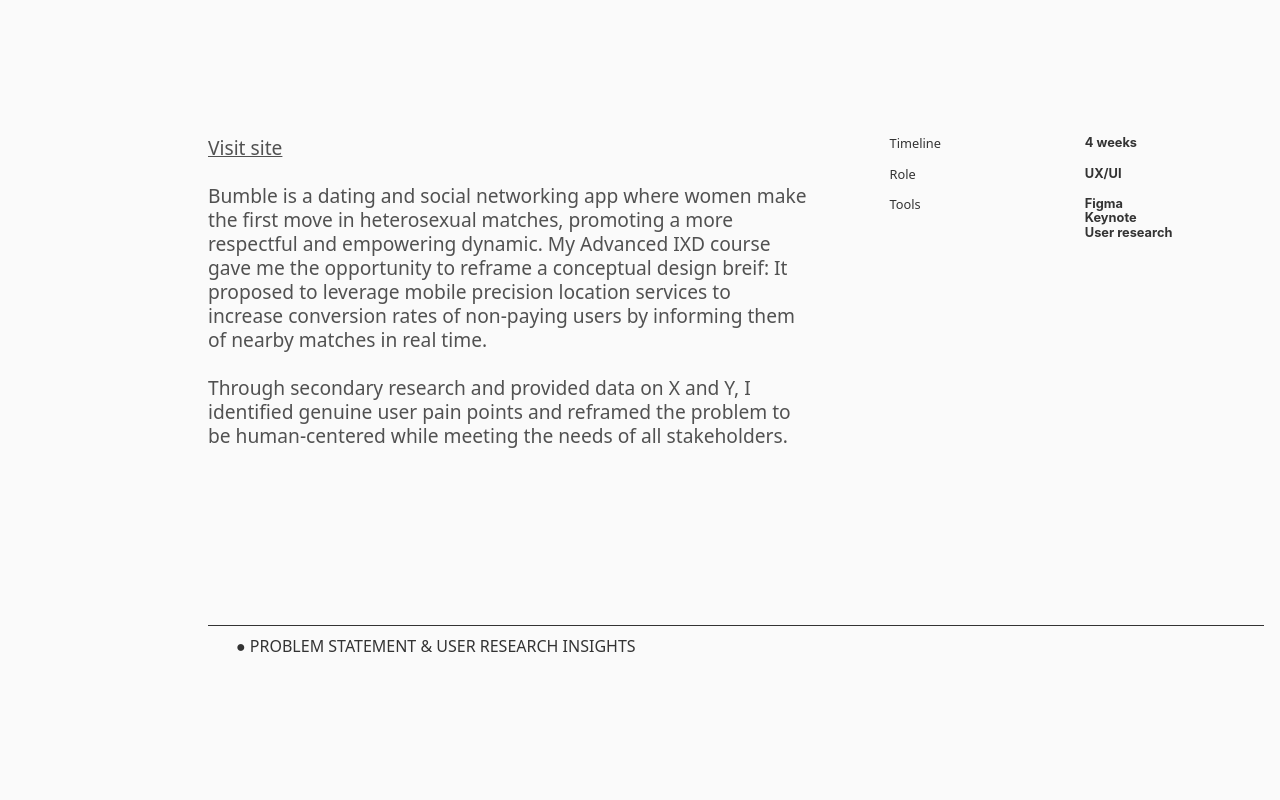
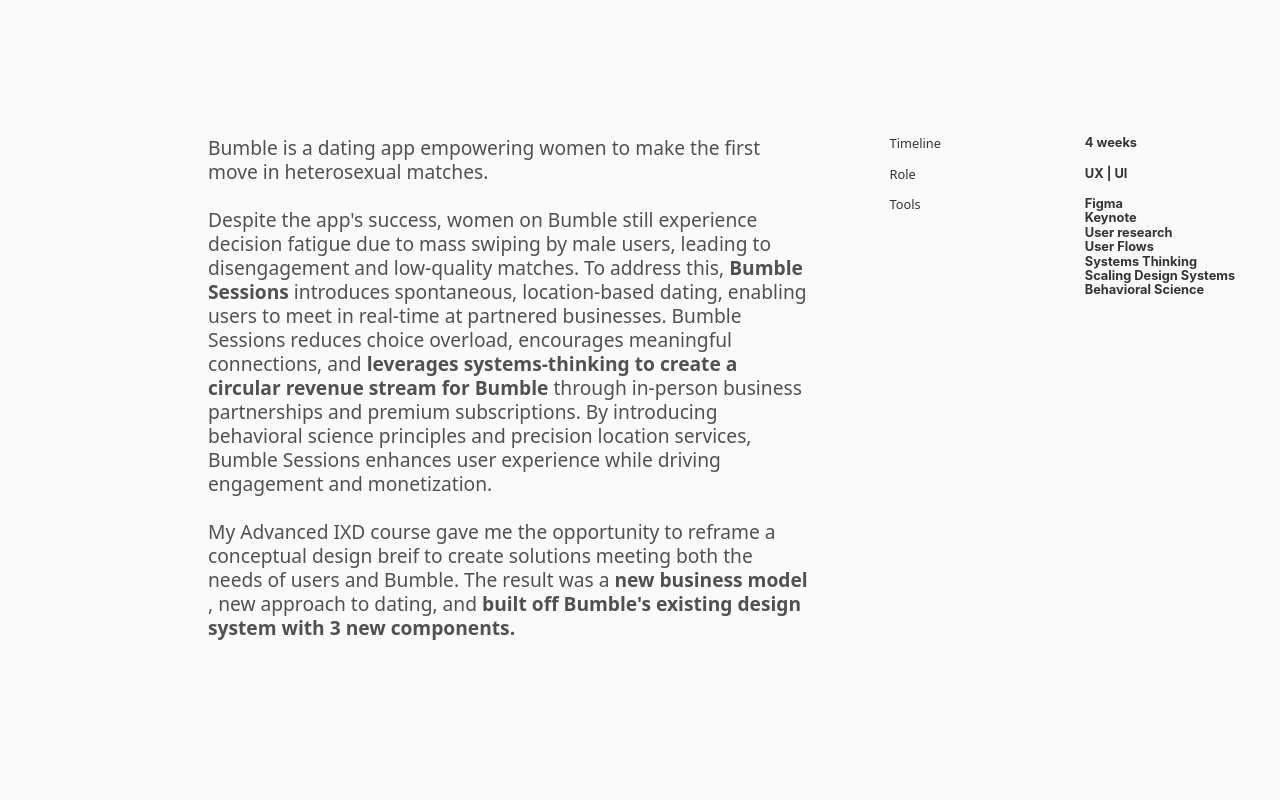
Before and after one commit to viviciu/viviciu.github.io, a Next.js app in the folder my-app/: page /work/bumble in a window 1280 px wide. Shown: the part 1400-2200 px from the top of the page. Built offline with nearby package versions, Linux system fonts and the light colour scheme; a web font is replaced by a local one.

Commit message:
alldonewithbumblejesuschrist

```diff
--- a/my-app/app/work/bumble/page.jsx
+++ b/my-app/app/work/bumble/page.jsx
@@ -17,8 +17,8 @@ import Link from "next/link";
 
 export default function Liminal() {
   const members = [];
-  const tools = ["Figma", "Keynote", "User research"];
-  const myRole = "UX/UI";
+  const tools = ["Figma", "Keynote", "User research", "User Flows", "Systems Thinking", "Scaling Design Systems", "Behavioral Science"];
+  const myRole = "UX | UI";
   const timeline = "4 weeks";
 
   // MODAL
@@ -117,7 +117,7 @@ export default function Liminal() {
             }
           />
 
-          <YAMLBar client="Bumble — Conceptual" year="2025" role="UX/UI" />
+          <YAMLBar client="Bumble | Concept" year="2025" role="UX | UI" />
 
           <main className="pb-[5.06rem]">
             <div className="h-fit w-full">
@@ -135,30 +135,37 @@ export default function Liminal() {
           <Context2
             context={
               <div>
-                <Link
-                  href="https://2025.lunargala.org"
-                  className="relative group underline"
-                  target="_blank"
-                  rel="noopener noreferrer"
-                >
-                  Visit site
-                  <MdOutlineArrowOutward className="inline-block ml-1 opacity-0 group-hover:opacity-100 transition-opacity duration-300 leading-p3 lg:text-p text font-SuisseWorks font-regular" />
-                </Link>
-                <br /> <br />
-                Bumble is a dating and social networking app where women make
-                the first move in heterosexual matches, promoting a more
-                respectful and empowering dynamic. My Advanced IXD course gave
-                me the opportunity to reframe a conceptual design breif: It
-                proposed to leverage mobile precision location services to
-                increase conversion rates of non-paying users by informing them
-                of nearby matches in real time.
-                <br /> <br /> Through secondary research and provided data on X
-                and Y, I identified genuine user pain points and reframed the
-                problem to be human-centered while meeting the needs of all
-                stakeholders.
-                {/* <br /> <br />
-                Process under development.{" "}
-                <span className="font-bold">Last updated 02.26.2025</span> */}
+                Bumble is a dating app empowering women to make the first move
+                in heterosexual matches.
+                <br />
+                <br />
+                Despite the app&apos;s success, women on Bumble still experience
+                decision fatigue due to mass swiping by male users, leading to
+                disengagement and low-quality matches. To address this,{" "}
+                <strong>Bumble Sessions</strong> introduces spontaneous,
+                location-based dating, enabling users to meet in real-time at
+                partnered businesses. Bumble Sessions reduces choice overload,
+                encourages meaningful connections, and{" "}
+                <strong>
+                  leverages systems-thinking to create a circular revenue stream
+                  for Bumble
+                </strong>{" "}
+                through in-person business partnerships and premium
+                subscriptions. By introducing behavioral science principles and
+                precision location services, Bumble Sessions enhances user
+                experience while driving engagement and monetization.
+                <br />
+                <br />
+                My Advanced IXD course gave me the opportunity to reframe a
+                conceptual design breif to create solutions meeting both the
+                needs of users and Bumble. The result was a{" "}
+                <strong>new business model</strong> , new approach to dating,
+                and{" "}
+                <strong>
+                  {" "}
+                  built off Bumble&apos;s existing design system with 3 new
+                  components.
+                </strong>
               </div>
             }
             myRole={myRole}
@@ -296,7 +303,7 @@ export default function Liminal() {
           </main>
 
           <div className="pt-[5rem]"></div>
-          <Header text={""} />
+
           <main className="w-full">
             <Image
               className="pt-2 w-full"
@@ -315,6 +322,7 @@ export default function Liminal() {
 
           <div className="pt-[10rem]"></div>
           <div className="md:pt-[5rem]"></div>
+          {/* EXPANDED HEADER */}
           <div
             className="
           md:w-2/3 h-fit
@@ -325,7 +333,7 @@ export default function Liminal() {
             </h1>
           </div>
           <main className="pt-[2rem] md:pt-[5rem]">
-            <div className="md:flex items-center w-full  gap-[4rem]">
+            <div className="lg:flex items-center justify-center w-full  gap-[4rem]">
               <video autoPlay loop muted playsInline className="pt-2 h-[700px]">
                 <source
                   src={
@@ -334,7 +342,16 @@ export default function Liminal() {
                   type="video/mp4"
                 />
               </video>
-              <div className="md:w-[50%]">
+              <div className="md:w-[50%] h-[900px] flex flex-col justify-evenly">
+                <Image
+                  className="pt-2"
+                  src={
+                    "https://vstaicu-portfolio-assets.s3.us-east-2.amazonaws.com/bumble/dynamicIslandDiagram.png"
+                  }
+                  layout="responsive"
+                  height={500}
+                  width={500}
+                />
                 <Image
                   className="pt-2"
                   src={
@@ -344,43 +361,66 @@ export default function Liminal() {
                   height={500}
                   width={500}
                 />
+                <Image
+                  className="pt-2"
+                  src={
+                    "https://vstaicu-portfolio-assets.s3.us-east-2.amazonaws.com/bumble/multipleMatchesUseCase.png"
+                  }
+                  layout="responsive"
+                  height={500}
+                  width={500}
+                />
               </div>
             </div>
-            <div className="md:w-2/3 pt-[5rem]">
-              <div className="grid grid-cols-3 pt-[3rem] gap-y-[5rem]">
-                <div className="col-start-1 text-p">
-                  Applied Social Psychology
-                </div>
+            <div className="flex justify-center text-offBlack3">
+              Users may swipe left on a match to decline the invite
+            </div>
+            {/* APPLIED PSYCHOLOGY */}
+            {/* EXPANDED HEADER */}
+            <div
+              className="
+          md:w-2/3 h-fit
+          items-start mt-[10rem]"
+            >
+              <h1 className="font-SFProDisplay  text-3xl md:text-[3rem] leading-tight md:leading-[3rem] tracking-tight">
+                Applied Behavioral Science
+              </h1>
+            </div>
+            {/* <Header text={"Applied Social Psychology"} /> */}
+            <div className="md:w-2/3 lg:mt-[3rem] space-y-[5rem]">
+              <div className="grid grid-cols-3 pt-[3rem] gap-y-[1rem]">
+                <div className="col-start-1 text-p">Loss Aversion</div>
+
                 <div className="col-start-2 col-span-2">
                   Studies have shown that humans are{" "}
                   <span className="font-bold">loss averse</span>—meaning, they
                   would rather not <i>lose</i> something than gain something
                   new.
-                  <br />
-                  <br />
+                </div>
+                <div className="text-p">Value to User</div>
+                <div className="col-start-2 col-span-2">
+                  Endlessly dwelling on or comparing options leads to more
+                  decisions and increased stress. The fear of losing a match
+                  motivates users to take immediate action, meet in person more
+                  often, and get closer to their goal of meeting someone
+                  genuine.
+                </div>
+              </div>
+              <div className="grid grid-cols-3 pt-[3rem] gap-y-[1rem]">
+                <div className="text-p">Elimination by Aspects</div>
+                <div className="col-span-2">
                   <span className="font-bold">
                     Elimination By Aspects (EBA)
                   </span>{" "}
                   is a decision making strategy that helps people eliminate
                   options that don&apos;t meet a set criterion, reducing the
                   cognitive load to make complex decisions.
-                  <br />
-                  <br />
                 </div>
-
-                <div className="text-p">Value to Users</div>
+                <div className="text-p">Value to User</div>
                 <div className="col-span-2">
-                  <span className="font-bold">Loss Aversion</span> — Endless
-                  dwelling or comparing options causes means more decisions and
-                  more stress. The potential to lose a match causes users to
-                  take immediate action and be closer to their goal of meeting
-                  someone genuine.
-                  <br />
-                  <br />
-                  <span className="font-bold">EBA</span> — Potential matches may
-                  suggest a local business to meet at, helping the sender
-                  differentiate themselves, and help the users eliminate matches
-                  suggesting places they do not enjoy.
+                  Potential matches can suggest a local business to meet at,
+                  allowing the sender to stand out and helping users avoid
+                  matches who suggest places they don't enjoy.
                 </div>
               </div>
             </div>
@@ -508,6 +548,13 @@ export default function Liminal() {
                   height={1000}
                   width={1000}
                 />
+                <div className="flex justify-center text-offBlack3">
+                  Average Adoption Rate of location-based notifications, by
+                  city.
+                </div>
+                <div className="flex justify-center text-offBlack3">
+                  Data was sourced from my course, Adv IXD.
+                </div>
               </div>
             </div>
             {/* https://vstaicu-portfolio-assets.s3.us-east-2.amazonaws.com/bumble/bumble-kpis.png */}
```
